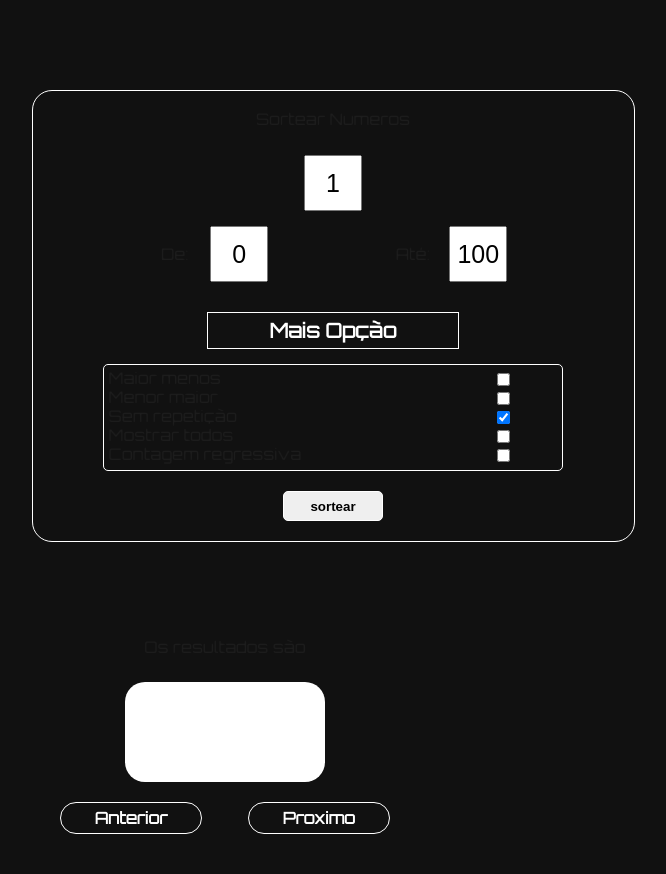
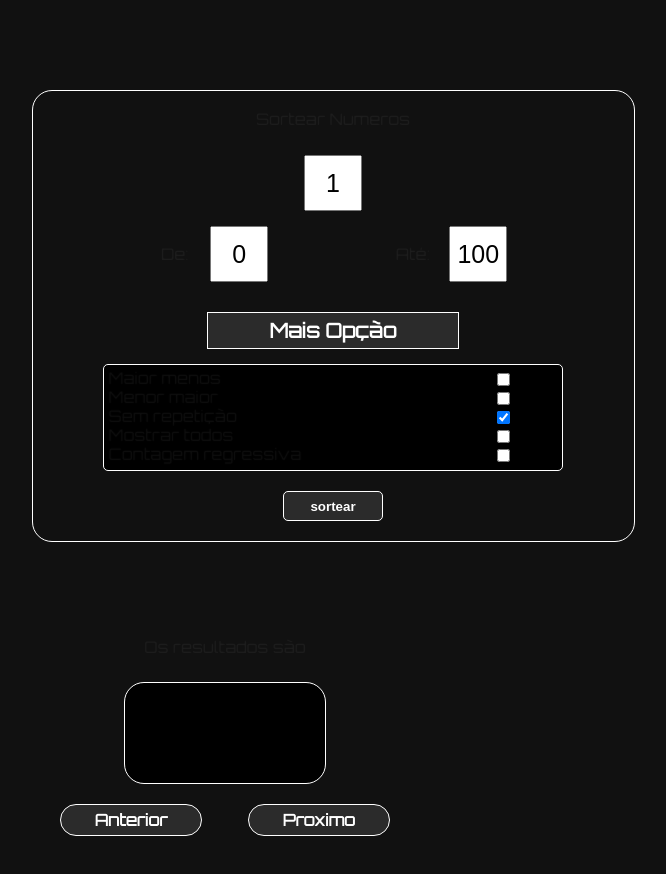
Before and after one commit to gabriel-adel/sorteador-nuxt, a Nuxt app: page / in a window 1280 px wide. Shown: the top 874 px of the page, without its empty margins (307-973 px from the left). Built offline with nearby package versions, Linux system fonts and the light colour scheme.

Commit message:
change style dark

```diff
--- a/assets/css/global.css
+++ b/assets/css/global.css
@@ -8,7 +8,7 @@ p,a, span, pre, label{
 }
 
 :root{
-  --btn-default:#663399;
+  --btn-default:#2b2b2b;
   --color-white:#fff;
   --color-black:#000;
   /*  */
--- a/components/Sorteio.vue
+++ b/components/Sorteio.vue
@@ -131,12 +131,13 @@
   .display-result{
     width: 200px;
     height: 100px;
-    background-color: white;
+    background-color: var(--color-black);
     font-size: 30px;
     display: flex;
     justify-content: center;
     align-items: center;
     border-radius: 20px;
+    border:solid 1px var(--color-white);
   }
 
   .result{
@@ -157,6 +158,7 @@
     align-items: center;
     font-weight: bold;
     border:var(--border-white);
+    background-color: var(--btn-default);
   }
   .btns-result{
     display: flex;
@@ -167,10 +169,10 @@
     cursor: pointer;
   }
   .next{
-    color:white;
+    color:var(--color-white);
   }
   .prevs{
-    color:white;
+    color:var(--color-white);
   }
   /* end result */
 
@@ -188,9 +190,10 @@
   .more-options{
     width: 80%;
     margin: 0 auto;
-    border:solid 1px white;
+    border:solid 1px var(--color-white);
     padding: 5px;
     border-radius: 5px;
+    background-color: var(--color-black);
   }
   .especial-num{
     margin: 0 20px;
@@ -202,8 +205,9 @@
     align-items: center;
   }
   .btn-show-more{
-    border:solid 1px white;
-    color:white;
+    background-color: var(--btn-default);
+    border:solid 1px var(--color-white);
+    color:var(--color-white);
     font-weight: bold;
     font-size: 20px;
     max-width: 300px;
@@ -221,12 +225,12 @@
   .btn-sortear{
     height: 30px;
     width: 100px;
-    /* color:white; */
+    color:white;
     font-weight: bold;
     margin-top: 20px;
     border:var(--border-white);
     border-radius: 5px;
-    /* background-color: var(--btn-default); */
+    background-color: var(--btn-default);
   }
 
   .inputs{
```
